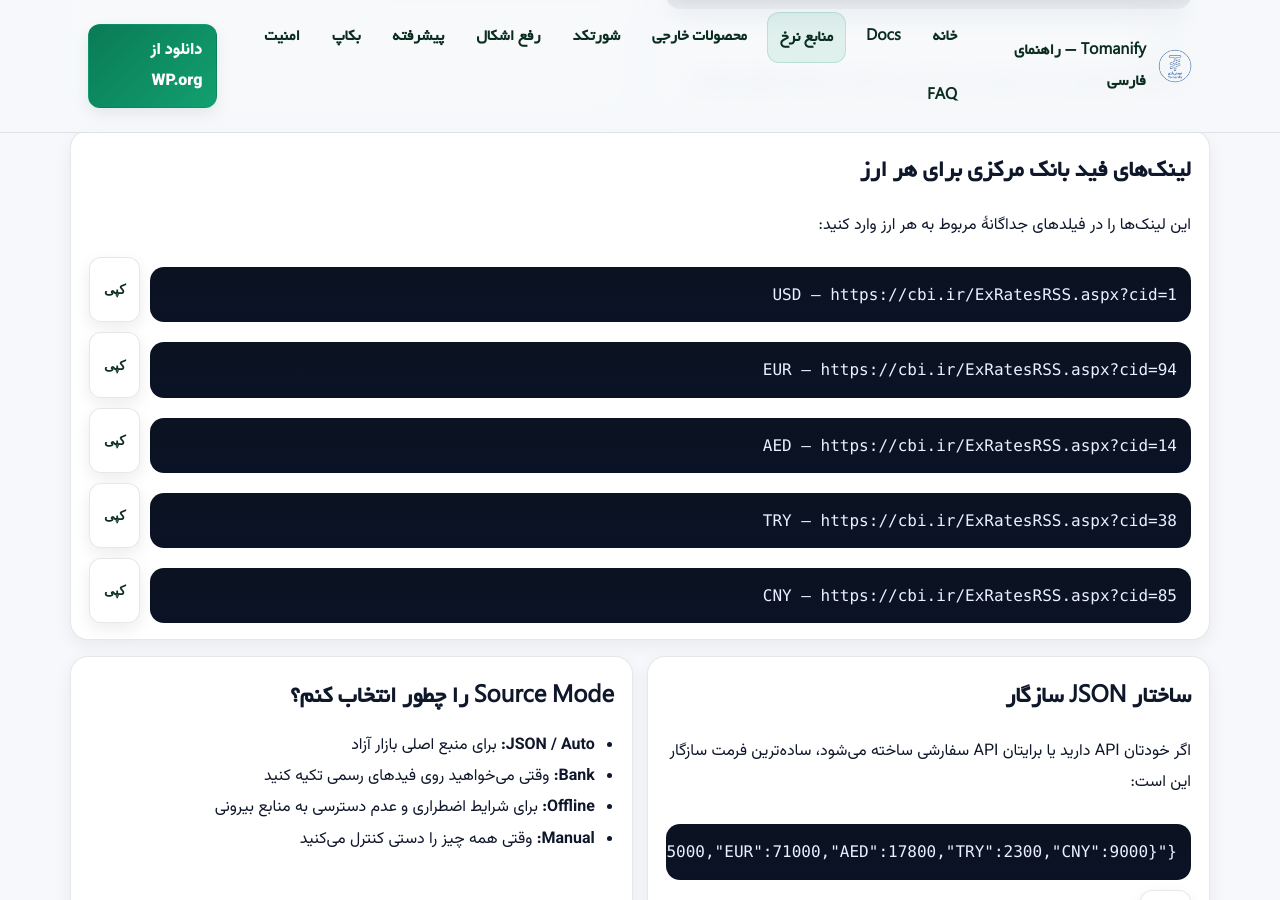
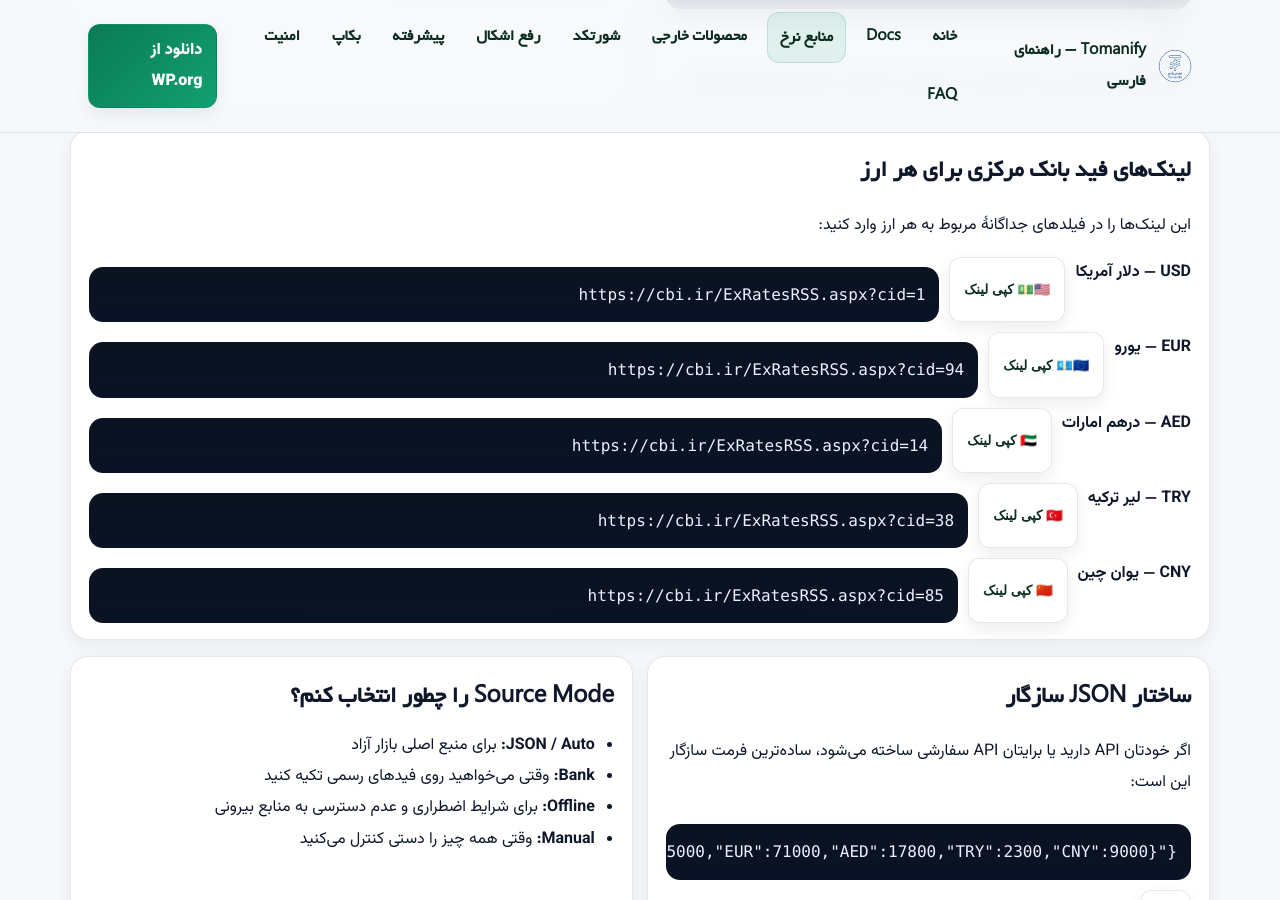
Before and after one commit to tomanify/tomanify.github.io, a Jekyll site: the page built from docs/sources/index.html, in a window 1280 px wide and 900 px high, scrolled down 629 px. Built offline with Jekyll 4.4.1, drawn with Linux system fonts in a browser that asks for light colours.

Commit message:
Update index.html

```diff
--- a/docs/sources/index.html
+++ b/docs/sources/index.html
@@ -62,13 +62,30 @@
 <section class="card section"><div class="inner">
   <h2>لینک‌های فید بانک مرکزی برای هر ارز</h2>
   <p>این لینک‌ها را در فیلدهای جداگانهٔ مربوط به هر ارز وارد کنید:</p>
-  <div class="copyline"><pre><code id="usd-rss">USD — https://cbi.ir/ExRatesRSS.aspx?cid=1</code></pre><button class="btn" data-copy="usd-rss" type="button">کپی</button></div>
-  <div class="copyline"><pre><code id="eur-rss">EUR — https://cbi.ir/ExRatesRSS.aspx?cid=94</code></pre><button class="btn" data-copy="eur-rss" type="button">کپی</button></div>
-  <div class="copyline"><pre><code id="aed-rss">AED — https://cbi.ir/ExRatesRSS.aspx?cid=14</code></pre><button class="btn" data-copy="aed-rss" type="button">کپی</button></div>
-  <div class="copyline"><pre><code id="try-rss">TRY — https://cbi.ir/ExRatesRSS.aspx?cid=38</code></pre><button class="btn" data-copy="try-rss" type="button">کپی</button></div>
-  <div class="copyline"><pre><code id="cny-rss">CNY — https://cbi.ir/ExRatesRSS.aspx?cid=85</code></pre><button class="btn" data-copy="cny-rss" type="button">کپی</button></div>
-</div></section>
-
+  <!-- USD -->
+  <div class="copyline">
+  <strong>USD — دلار آمریکا</strong> <button class="btn" data-copy="cbi-usd" type="button">🇺🇸💵 کپی لینک</button>
+  <pre id="cbi-usd"><code>https://cbi.ir/ExRatesRSS.aspx?cid=1</code></pre>
+  </div>
+  <!-- EUR -->
+  <div class="copyline">
+  <strong>EUR — یورو</strong> <button class="btn" data-copy="cbi-eur" type="button">🇪🇺💶 کپی لینک</button>
+  <pre id="cbi-eur"><code>https://cbi.ir/ExRatesRSS.aspx?cid=94</code></pre>
+  </div>
+  <!-- AED -->
+  <div class="copyline">
+  <strong>AED — درهم امارات</strong> <button class="btn" data-copy="cbi-aed" type="button">🇦🇪 کپی لینک</button>
+  <pre id="cbi-aed"><code>https://cbi.ir/ExRatesRSS.aspx?cid=14</code></pre>
+  </div>
+  <!-- TRY -->
+  <div class="copyline">
+  <strong>TRY — لیر ترکیه</strong> <button class="btn" data-copy="cbi-try" type="button">🇹🇷 کپی لینک</button>
+  <pre id="cbi-try"><code>https://cbi.ir/ExRatesRSS.aspx?cid=38</code></pre>
+  </div>
+  <!-- CNY -->
+  <div class="copyline">
+  <strong>CNY — یوان چین</strong> <button class="btn" data-copy="cbi-cny" type="button">🇨🇳 کپی لینک</button>
+  <pre id="cbi-cny"><code>https://cbi.ir/ExRatesRSS.aspx?cid=85</code></pre></div></section>
 <section class="grid section">
   <div class="card"><div class="inner">
     <h2>ساختار JSON سازگار</h2>
```
